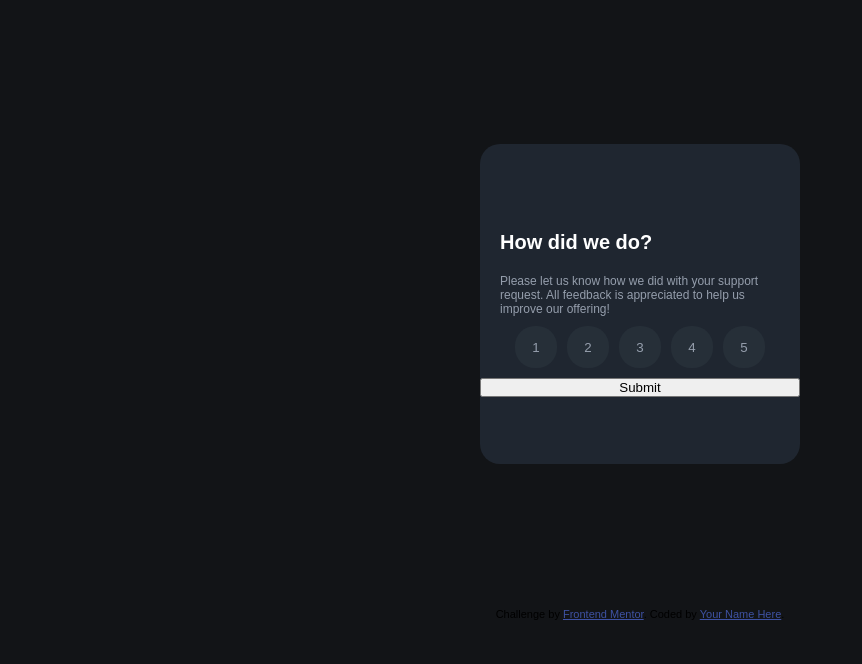
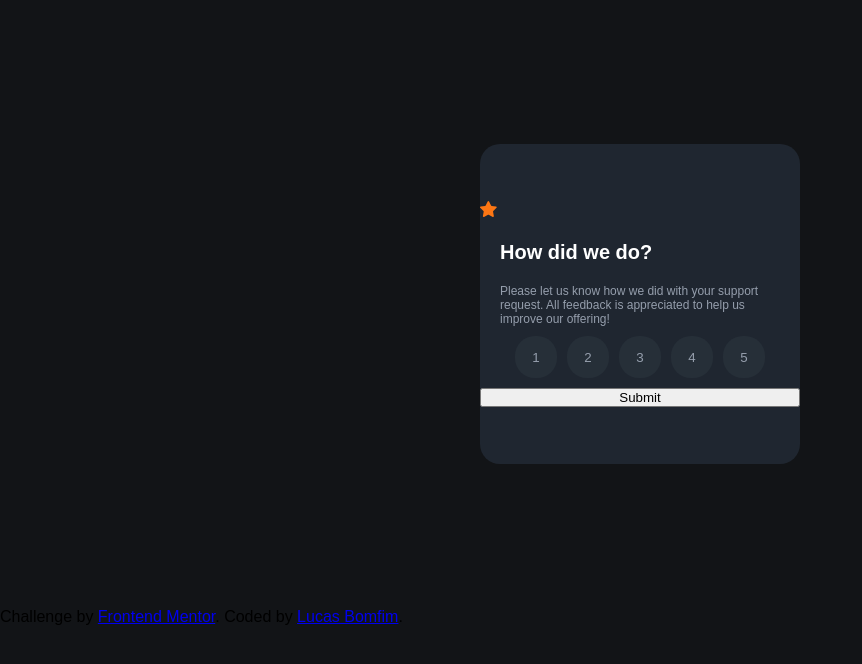
Before and after one commit to Lucartwo/Interactive-rating-component, a plain HTML site: page index.html in a window 1280 px wide. Shown: the whole page, without its empty margins (0-862 px from the left). Drawn offline with Linux system fonts and the light colour scheme.

Commit message:
modificações no html

```diff
--- a/index.html
+++ b/index.html
@@ -5,18 +5,20 @@
   <meta name="viewport" content="width=device-width, initial-scale=1.0"> <!-- displays site properly based on user's device -->
   <link rel="icon" type="image/png" sizes="32x32" href="./images/favicon-32x32.png">
   <link rel="stylesheet" href="style.css">
+
   <title>Frontend Mentor | Interactive rating component</title>
 
   <!-- Feel free to remove these styles or customise in your own stylesheet 👍 -->
-  <style>
-    .attribution { font-size: 11px; text-align: center; }
-    .attribution a { color: hsl(228, 45%, 44%); }
-  </style>
 </head>
 <body>
 
   <!-- Rating state start -->
+
+
 <div id="principalcard">
+  <div id="bg">
+  <img src="/images/icon-star.svg" alt="">
+</div>
   <h1>How did we do?</h1>
 
   <p>Please let us know how we did with your support request. All feedback is appreciated
@@ -31,23 +33,22 @@
 </ul>
   <button id="sub">Submit</button>
 </div>
-  <!-- Rating state end -->
 
-  <!-- Thank you state start -->
+  <!-- Thank you state start
 
- <!-- You selected <!-- Add  rating here out of 5
+ You selected <!-- Add  rating here out of 5
 
   Thank you!
 
   We appreciate you taking the time to give a rating. If you ever need more support,
-  don’t hesitate to get in touch!
+  don’t hesitate to get in touch! -->
 
   <!-- Thank you state end -->
 
   <script src="script.js"></script>
   <div class="attribution">
     Challenge by <a href="https://www.frontendmentor.io?ref=challenge" target="_blank">Frontend Mentor</a>.
-    Coded by <a href="#">Your Name Here</a>.
+    Coded by <a href="https://github.com/Lucartwo" target="_blank">Lucas Bomfim</a>.
   </div>
 </body>
 </html>
```
